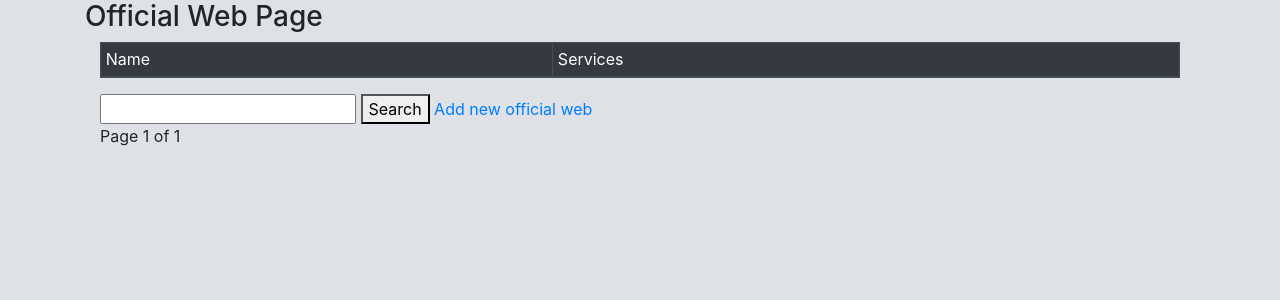
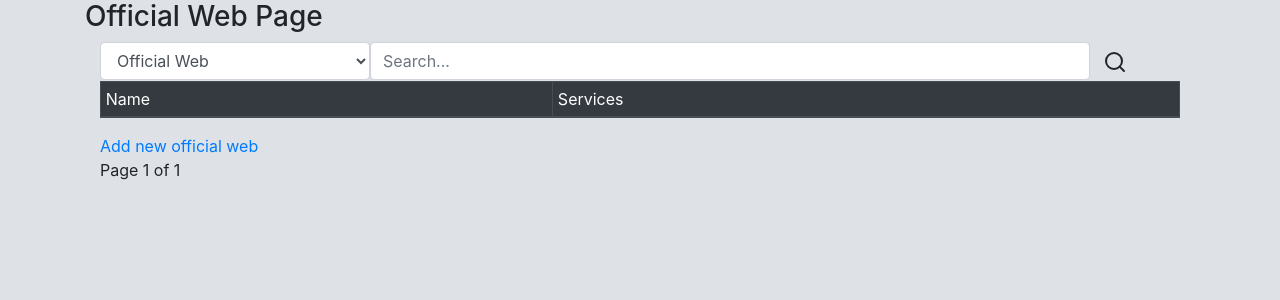
Before and after one commit to Jasson-Reynaldo/Final_SSWP_GameStation, a Django app: page /official_web in a window 1280 px wide. Shown: the part 250-550 px from the top of the page. Run offline with Django 3.2, Linux system fonts and the light colour scheme; data that the repository does not hold is empty; some web fonts are replaced.

Commit message:
Fixed Bug developer and official web html

```diff
--- a/GameStation/GameList/templates/official_web/index.html
+++ b/GameStation/GameList/templates/official_web/index.html
@@ -9,6 +9,28 @@
 {% block content %}
 <h3>Official Web Page</h3>
 <div class="col-12">
+    <form id="search-form" method="post" action="">
+        {% csrf_token %}
+        <div class="row">
+            <div class="col-12">
+                <div class="row no-gutters">
+                    <div class="col-lg-3 col-md-3 col-sm-12 p-0">
+                        <select class="form-control" id="choice" name="choice">
+                            <option value="name">Official Web</option>
+                        </select>
+                    </div>
+                    <div class="col-lg-8 col-md-6 col-sm-12 p-0">
+                        <input type="text" placeholder="Search..." class="form-control" id="search" name="name"/>
+                    </div>
+                    <div class="col-lg-1 col-md-3 col-sm-12 p-0">
+                        <button type="submit" class="btn btn-base">
+                            <svg width="24" height="24" viewBox="0 0 24 24" fill="none" stroke="currentColor" stroke-width="2" stroke-linecap="round" stroke-linejoin="round" class="feather feather-search"><circle cx="11" cy="11" r="8"></circle><line x1="21" y1="21" x2="16.65" y2="16.65"></line></svg>
+                        </button>
+                    </div>
+                </div>
+            </div>
+        </div>
+    </form>
     <table class="table table-sm table-bordered">
         <thead class="table-dark">
             <tr>
@@ -17,7 +39,7 @@
             </tr>
         </thead>
         <tbody>
-            {% for official_web in official_webs %}
+            {% for official_web in page_obj %}
             <tr>
                 <td>{{ official_web.name }}</td>
                 <td><a href="{% url 'edit_official_web' official_web.id %}">Edit</a> - <a href="{% url 'delete_official_web' official_web.id %}">Delete</a></td>
@@ -25,12 +47,8 @@
             {% endfor %}
         </tbody>
     </table>
-    <form method="post" action="">
-        {% csrf_token %}
-        <input name="name" type="text"/>
-        <button type="submit">Search</button>
-        <a href="{% url 'add_official_web' %}">Add new official web</a>
-        <div class="pagination">
+    <a href="{% url 'add_official_web' %}">Add new official web</a>
+    <div class="pagination">
         <span class="step-links">
             {% if page_obj.has_previous %}
             <a href="?page=1">&laquo; First</a>
@@ -47,6 +65,5 @@
             {% endif %}
         </span>
     </div>
-    </form>
 </div>
 {% endblock %}
```
Also changed, not shown: GameStation/GameList/templates/developer/index.html (+27 -15 lines), GameStation/GameList/controllers/developer_controller.py (line endings or trailing spaces).
